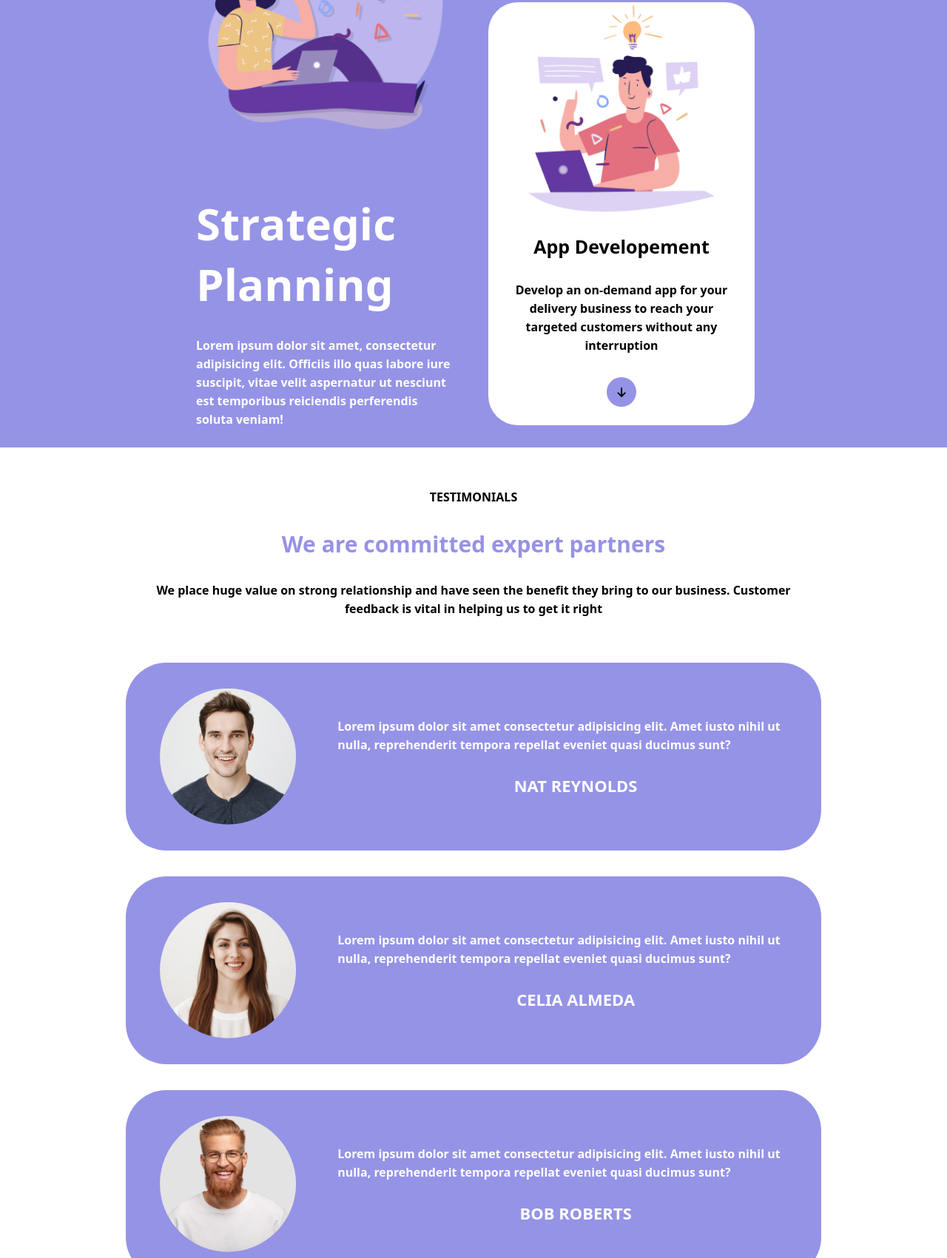
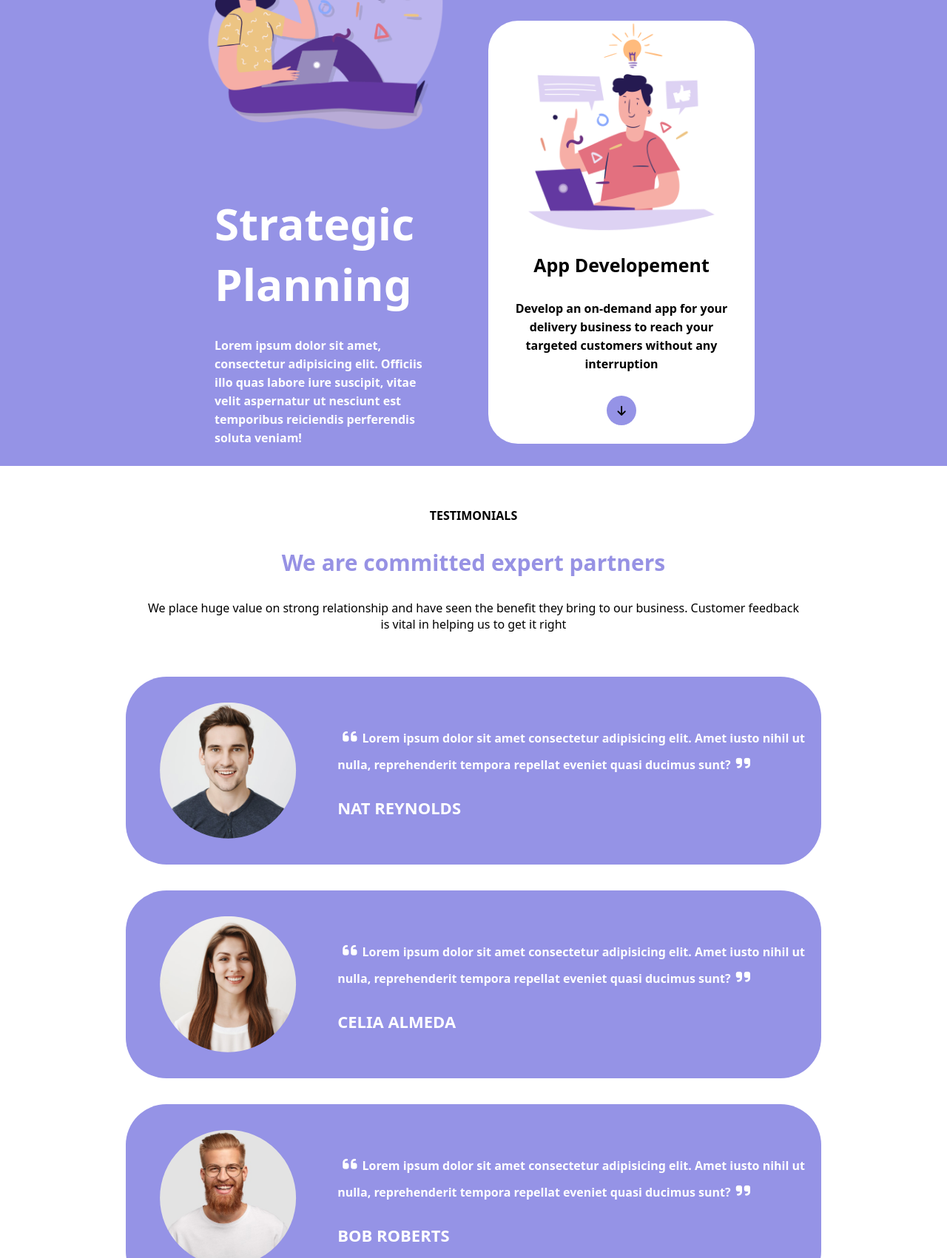
Before and after one commit to Giulio998/htmlcss-responsive-layout, a plain HTML site: page index.html in a window 1280 px wide. Shown: the part 1070-2771 px from the top of the page at 74% size. Drawn offline with Linux system fonts and the light colour scheme.

Commit message:
Refinement

```diff
--- a/css/style.css
+++ b/css/style.css
@@ -202,7 +202,9 @@ header{
     padding: 60px 0;
 }
 
-
+.customPadding{
+    padding: 25px;
+}
 
 .planningSection{
     color: white;
@@ -220,7 +222,7 @@ header{
 }
 
 .planningCardPadding{
-    padding: 10px 25px;
+    padding: 10px 25px 30px;
 }
 
 .planningCard button{
@@ -229,6 +231,10 @@ header{
     height: 40px;
     width: 40px;
     border-radius: 50%;
+}
+
+.sectionTitle{
+    font-size: 32px;
 }
 
 strong{
@@ -265,8 +271,17 @@ h3{
     text-align: center;
 }
 
+.testimonialSection p{
+    font-size: 17px;
+}
+
 .cardName{
     font-size: 22px;
+}
+
+.quotationsIcon{
+    font-size: 22px;
+    padding: 7px;
 }
 
 /* MEDIAQUERY */
@@ -295,6 +310,10 @@ h3{
 
         flex-direction: row;
         row-gap: 30px;
+    }
+
+    .customPadding{
+        padding: 25px 50px;
     }
 
     .col-4{
@@ -354,6 +373,7 @@ h3{
     }
 
 
+
     .col-6.bottomPosition{
         display: flex;
     flex-direction: column;
--- a/index.html
+++ b/index.html
@@ -100,7 +100,7 @@
                         <div class="flex  jCCenter">
                             <img class="planningImg" src="./img/planning1.png" alt="">
                         </div>
-                        <div class="padding25px  flex directionColumn  gap30px">
+                        <div class="flex directionColumn  gap30px customPadding">
                             <h2 class="sectionTitle">Strategic Planning</h2>
                             <strong>Lorem ipsum dolor sit amet, consectetur adipisicing elit. Officiis illo quas labore iure suscipit, vitae velit aspernatur ut nesciunt est temporibus reiciendis perferendis soluta veniam!</strong>
                         </div>
@@ -115,18 +115,18 @@
                             <div class="planningCardBody padding25px textAlign flex directionColumn alignItems gap30px">
                                 <h3>App Developement</h3>
                                 <strong>Develop an on-demand app for your delivery business to reach your targeted customers without any interruption</strong>
-                                <button><i class="fa-solid fa-arrow-down"></i></button>
+                                <button><a href="#testimonial"><i class="fa-solid fa-arrow-down"></i></a></button>
                             </div>
                         </div>
                     </div>
                 </div>
             </div>
         </section>
-        <section class="testimonialsSection testimonialsPadding container">
+        <section id="testimonial" class="testimonialsSection testimonialsPadding container">
             <div class="flex directionColumn textAlign padding25px gap30px">
                 <strong>TESTIMONIALS</strong>
                 <h2 class="testimonialTitle">We are committed expert partners</h2>
-                <strong>We place huge value on strong relationship and have seen the benefit they bring to our business. Customer feedback is vital in helping us to get it right</strong>
+                <p>We place huge value on strong relationship and have seen the benefit they bring to our business. Customer feedback is vital in helping us to get it right</p>
             </div>
             <div class="row">
                 <div class="col-12">
@@ -134,8 +134,8 @@
                         <div class="testimonialCardHead flex jCCenter paddingTop35px">
                             <img class="testimonialImg" src="./img/testimonial1.jpg" alt="">
                         </div>
-                        <div class="testimonialCardBody flex directionColumn alignItems">
-                            <strong>Lorem ipsum dolor sit amet consectetur adipisicing elit. Amet iusto nihil ut nulla, reprehenderit tempora repellat eveniet quasi ducimus sunt?</strong>
+                        <div class="testimonialCardBody flex directionColumn ">
+                            <strong><i class="fa-solid fa-quote-left quotationsIcon"></i>Lorem ipsum dolor sit amet consectetur adipisicing elit. Amet iusto nihil ut nulla, reprehenderit tempora repellat eveniet quasi ducimus sunt?<i class="fa-solid fa-quote-right quotationsIcon"></i></strong>
                             <strong class="cardName">NAT REYNOLDS</strong>
 
                         </div>
@@ -146,8 +146,8 @@
                         <div class="testimonialCardHead flex jCCenter paddingTop35px">
                             <img class="testimonialImg" src="./img/testimonial2.jpg" alt="">
                         </div>
-                        <div class="testimonialCardBody flex directionColumn alignItems">
-                            <strong>Lorem ipsum dolor sit amet consectetur adipisicing elit. Amet iusto nihil ut nulla, reprehenderit tempora repellat eveniet quasi ducimus sunt?</strong>
+                        <div class="testimonialCardBody flex directionColumn ">
+                            <strong><i class="fa-solid fa-quote-left quotationsIcon"></i>Lorem ipsum dolor sit amet consectetur adipisicing elit. Amet iusto nihil ut nulla, reprehenderit tempora repellat eveniet quasi ducimus sunt?<i class="fa-solid fa-quote-right quotationsIcon"></i></strong>
                             <strong class="cardName">CELIA ALMEDA</strong>
 
                         </div>
@@ -158,8 +158,8 @@
                         <div class="testimonialCardHead flex jCCenter paddingTop35px">
                             <img class="testimonialImg" src="./img/testimonial3.jpg" alt="">
                         </div>
-                        <div class="testimonialCardBody flex directionColumn alignItems">
-                            <strong>Lorem ipsum dolor sit amet consectetur adipisicing elit. Amet iusto nihil ut nulla, reprehenderit tempora repellat eveniet quasi ducimus sunt?</strong>
+                        <div class="testimonialCardBody flex directionColumn ">
+                            <strong><i class="fa-solid fa-quote-left quotationsIcon"></i>Lorem ipsum dolor sit amet consectetur adipisicing elit. Amet iusto nihil ut nulla, reprehenderit tempora repellat eveniet quasi ducimus sunt?<i class="fa-solid fa-quote-right quotationsIcon"></i></strong>
                             <strong class="cardName">BOB ROBERTS</strong>
 
                         </div>
```
